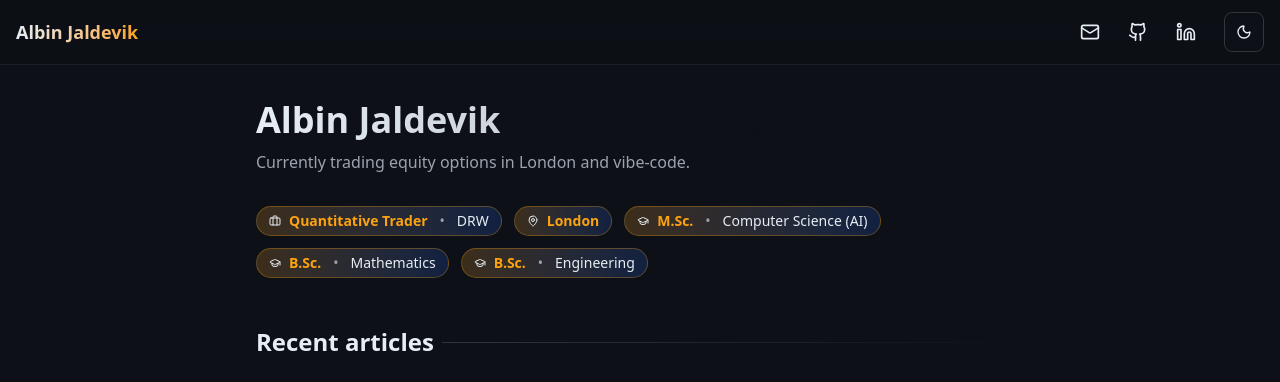
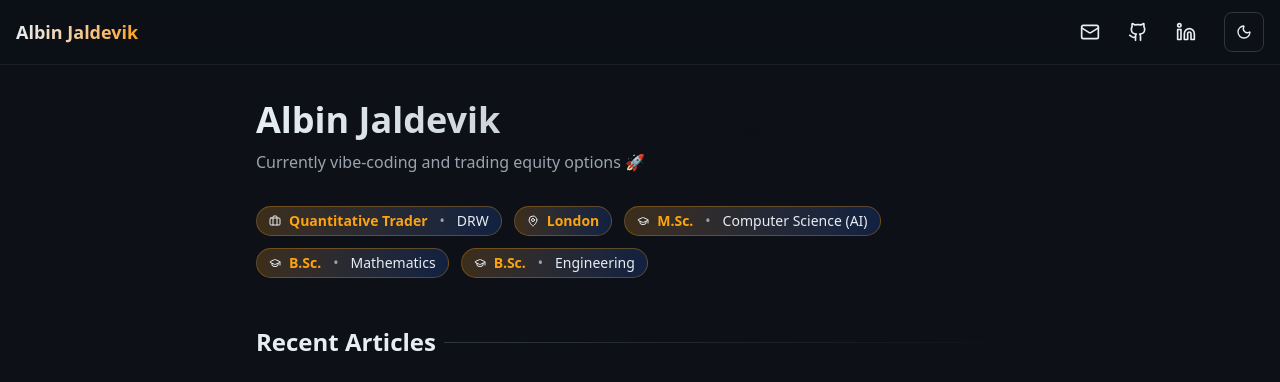
Before and after one commit to albinjal/jaldevik.com, a React (Vite) app: page / in a window 1280 px wide. Shown: the top 382 px of the page. Built offline with nearby package versions, Linux system fonts and the light colour scheme.

Commit message:
Update text

```diff
--- a/src/pages/Home.tsx
+++ b/src/pages/Home.tsx
@@ -18,7 +18,7 @@ export default function HomePage() {
         {/* Description */}
         <div className="mb-8 max-w-prose">
           <p className="text-muted-foreground mb-4">
-            Currently trading equity options in London and vibe-code.
+            Currently vibe-coding and trading equity options 🚀
           </p>
         </div>
 
@@ -42,7 +42,7 @@ export default function HomePage() {
         {/* Recent articles */}
         <section>
           <h2 className="mb-6 flex items-center gap-2 text-2xl font-semibold">
-            <span>Recent articles</span>
+            <span>Recent Articles</span>
             <div className="from-border h-px flex-1 bg-gradient-to-r to-transparent"></div>
           </h2>
           {recent.length === 0 && (
```
